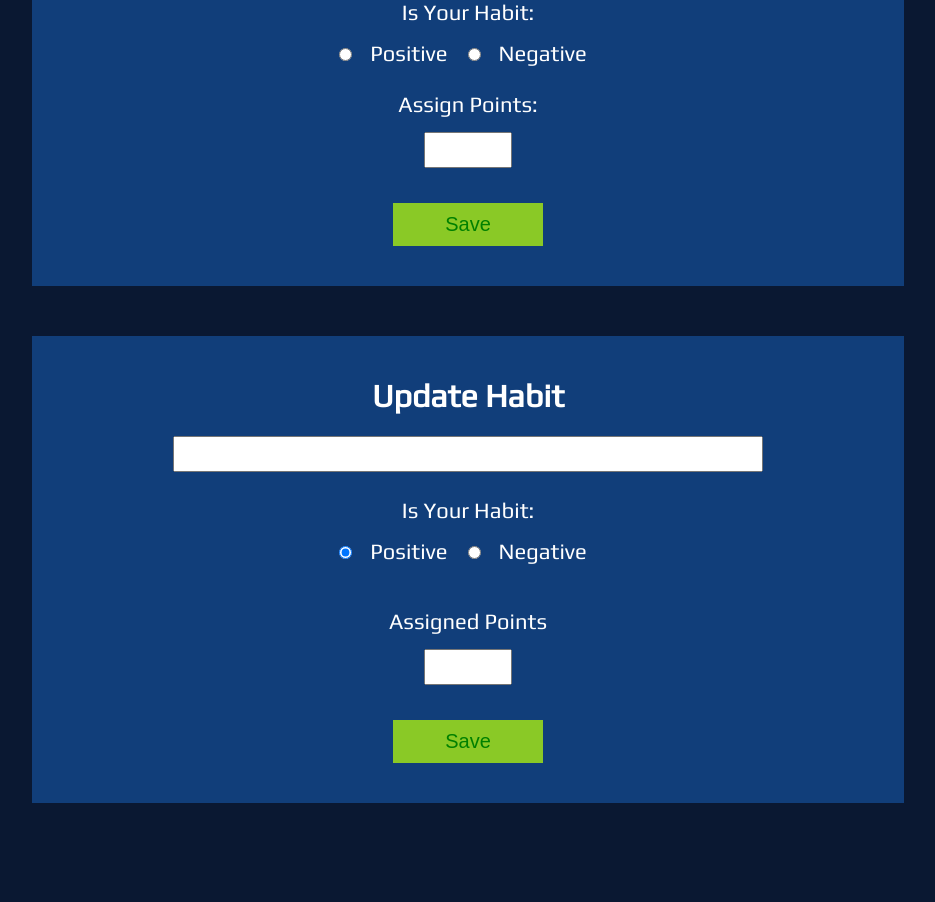
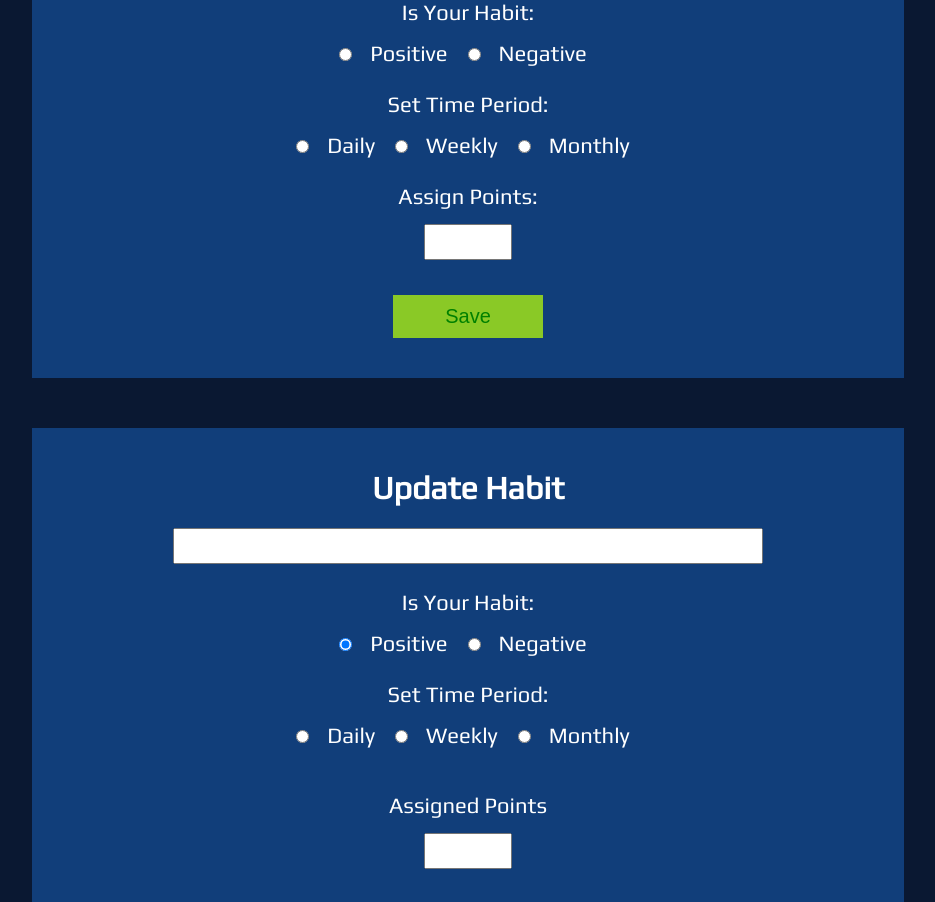
Before and after one commit to jenmerritt/javascript_group_project_habit_tracker, a Vue app in the folder client/: page / in a window 1280 px wide. Shown: the part 540-1442 px from the top of the page, without its empty margins (172-1107 px from the left). Before the commit the page ends 1393 px from the top, so only its background shows below. Built offline with nearby package versions, Linux system fonts and the light colour scheme; no server answers.

Commit message:
add period to seeds and forms

```diff
--- a/client/src/components/HabitForm.vue
+++ b/client/src/components/HabitForm.vue
@@ -10,6 +10,13 @@
         <br/>
         <input type="radio" name="type" value="positive" v-model="type"/><span class="radio-title">Positive</span>
         <input type="radio" name="type" value="negative" v-model="type"/><span class="radio-title">Negative</span>
+      </div>
+      <div class="form-item-wrapper">
+        <label for="type">Set Time Period:</label>
+        <br/>
+        <input type="radio" name="period" value="Daily" v-model="period"/><span class="radio-title">Daily</span>
+        <input type="radio" name="period" value="Weekly" v-model="period"/><span class="radio-title">Weekly</span>
+        <input type="radio" name="period" value="Monthly" v-model="period"/><span class="radio-title">Monthly</span>
       </div>
       <div class="form-item-wrapper">
         <label for="points">Assign Points:</label>
@@ -33,7 +40,8 @@ export default {
       type: null,
       points: null,
       timesAchieved: 0,
-      timeStamps: []
+      timeStamps: [],
+      period: null
     }
   },
   methods: {
@@ -48,7 +56,8 @@ export default {
         name: this.name,
         points: this.points,
         timesAchieved: this.timesAchieved,
-        timeStamps: []
+        timeStamps: [],
+        period: this.period
       }
 
       HabitService.postHabit(payload)
@@ -58,6 +67,7 @@ export default {
       this.type = null;
       this.points = null;
       this.timesAchieved = 0;
+      this.period = null
     }
 
   }
--- a/client/src/components/HabitUpdateForm.vue
+++ b/client/src/components/HabitUpdateForm.vue
@@ -10,6 +10,13 @@
         <br/>
         <input type="radio" name="type" value="positive" v-model="type"/><span class="radio-title">Positive</span>
         <input type="radio" name="type" value="negative" v-model="type"/><span class="radio-title">Negative</span>
+      </div>
+      <div class="form-item-wrapper">
+        <label for="type">Set Time Period:</label>
+        <br/>
+        <input type="radio" name="period" value="Daily" v-model="period"/><span class="radio-title">Daily</span>
+        <input type="radio" name="period" value="Weekly" v-model="period"/><span class="radio-title">Weekly</span>
+        <input type="radio" name="period" value="Monthly" v-model="period"/><span class="radio-title">Monthly</span>
       </div>
       <br>
       <div class="form-item-wrapper">
```
Also changed, not shown: 1 other file (tests, documents, lock files or other folders).
